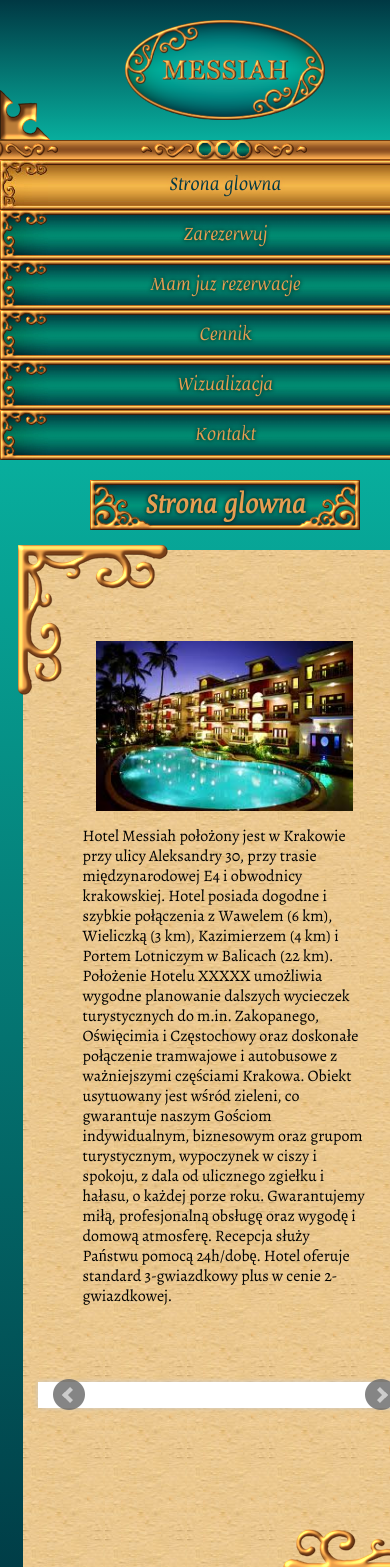
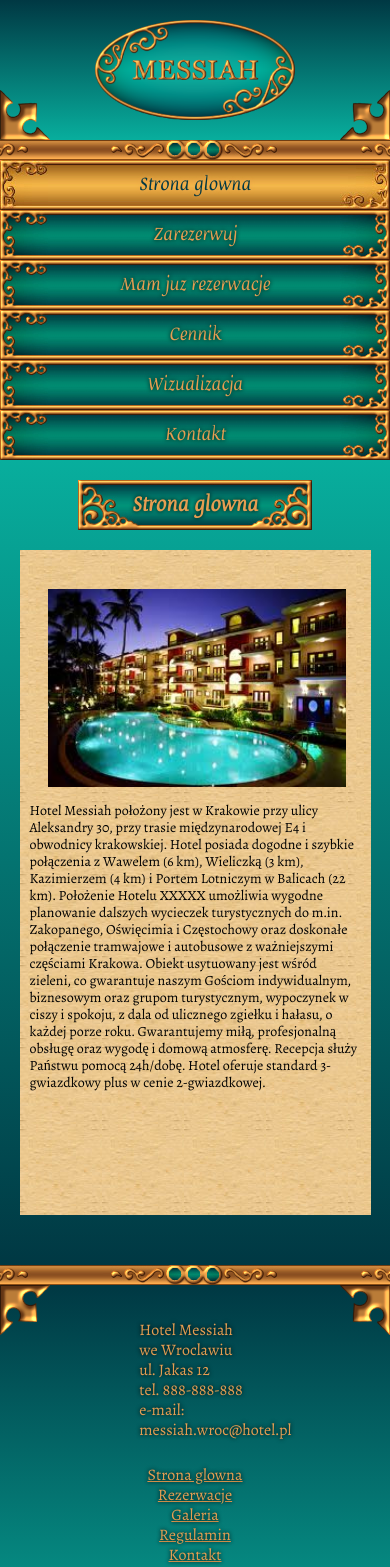
Before and after one commit to Usernamealreadynottaken/Messiah, a Django app: page / in a window 390 px wide; the page is wider, and only the part inside the window is pictured. Shown: the top 1567 px of that part. Run offline with Django 3.2, Linux system fonts and the light colour scheme; data comes from the database, SQL or seed files in the repository; data that the repository does not hold is empty; style sheets or scripts are compiled from the project's sources; some libraries are stand-ins or nearby versions.

Commit message:
Wersja mobile do 320px!!!! Pare nowych imgow podpietych pod kontrolki

```diff
--- a/Hotel/static/Hotel/js/rezerwacje.js
+++ b/Hotel/static/Hotel/js/rezerwacje.js
@@ -126,11 +126,11 @@ $(".change-calendar").click(function() {
     if ($(".calendar-from").is(':visible')) {
         $(".calendar-from").fadeOut();
         $(".calendar-to").fadeIn();
-        $("change-calendar").html("Wybierz date wyjazdu: ");
+        $(".change-calendar").html("Wybierz date przyjazdu:");
     } else {
         $(".calendar-to").fadeOut();
         $(".calendar-from").fadeIn();
-        $("change-calendar").html("Wybierz date przyjazdu: ");
+        $(".change-calendar").html("Wybierz date wyjazdu:");
     }
 });
 
--- a/Hotel/static/Hotel/main.less
+++ b/Hotel/static/Hotel/main.less
@@ -58,7 +58,7 @@ body {
     background: -ms-linear-gradient(left, #eda14a 0%,#eac78f 50%,#eac78f 50%,#eda14a 100%);
     background: linear-gradient(left, #eda14a 0%,#eac78f 50%,#eac78f 50%,#eda14a 100%);
     font-family: "alegreyaregular";
-    min-width: 450px;
+    min-width: 320px;
 }
 
 .page {
@@ -182,6 +182,15 @@ body {
         }
     }
 
+    @media (max-width: 860px) {
+        ul.outside {
+
+            ul {
+                width: 150% !important;
+            }
+        }
+    }
+
     @media (max-width: 600px) {
         ul.outside {
 
@@ -191,6 +200,7 @@ body {
             ul {
                 display: block !important;
                 position: relative !important;
+                width: 100% !important;
             }
         }
     }
@@ -433,6 +443,24 @@ body {
             }
         }
 
+        @media (max-width: 500px) {
+            form {
+                padding: 5px !important;
+
+                table input {
+                    width: 120px !important;
+                }
+
+                table .rooms {
+                    width: 144px !important;
+                }
+
+                table select {
+                    width: 35px !important;
+                }
+            }
+        }
+
         form {
             padding: 30px;
 
@@ -560,7 +588,7 @@ body {
 
                     .change-calendar {
                         display: block;
-                        background: url(img/no.png) no-repeat right;
+                        background: url(img/arrow-right.png) no-repeat right;
                         padding: 0 25px 0 0;
                     }
 
@@ -615,6 +643,12 @@ body {
 
             .submit-button {
                 display: block;
+            }
+
+            @media (max-width: 400px) {
+                .additions {
+                    padding: 0 0 30px 0 !important;
+                }
             }
 
             .additions {
@@ -1128,6 +1162,12 @@ body {
 
             }
 
+            @media (max-width: 450px) {
+                div {
+                    margin: 5px 0 !important;
+                }
+            }
+
             .nazwa{
                 float: left;
                 width: 20%;
@@ -1191,6 +1231,22 @@ body {
 #main {
     .gradient-vertical(#08ae9d, #003843);
     padding: 0 0 50px 0;
+
+    @media (max-width: 450px) {
+        .title h1 {
+            font-size: 18px !important;
+        }
+
+        .main-content {
+            &:before {
+                display: none !important;
+            }
+
+            &:after {
+                display: none !important;
+            }
+        }
+    }
 
     .title {
         padding: 20px 0;
@@ -1247,6 +1303,20 @@ body {
             }
         }
 
+        @media (max-width: 450px) {
+            .description {
+                padding: 10px !important;
+
+                p {
+                    font-size: 14px !important;
+
+                    img {
+                        width: 90% !important;
+                    }
+                }
+            }
+        }
+
         .description {
             padding: 60px;
 
@@ -1358,6 +1428,12 @@ body {
             position: absolute;
             width: 150px;
             z-index: 1;
+        }
+
+        @media (max-width: 500px) {
+            .edit-reservation {
+                padding: 30px !important;
+            }
         }
 
         .edit-reservation {
--- a/Hotel/templates/Hotel/index.html
+++ b/Hotel/templates/Hotel/index.html
@@ -20,6 +20,8 @@
             <p><img src="{% if zdjecie %}{{ zdjecie.url }}{% endif %}" alt="Hotel Messiah"/>{{ opis_hotelu }}</p>
         </div> <!-- .description -->
 
+        {% if zdjecia_hotelu %}
+
         <div class="gallery">
 
             <ul class="bxslider">
@@ -29,6 +31,8 @@
             </ul>
 
         </div> <!-- .gallery -->
+
+        {% endif %}
 
     </div> <!-- .main-content -->
 
--- a/Hotel/templates/Hotel/kontakt.html
+++ b/Hotel/templates/Hotel/kontakt.html
@@ -11,7 +11,7 @@
 
     <div class="title">
 
-        <h1>Informacje Kontaktowe</h1>
+        <h1>Kontakt</h1>
 
     </div><!-- .title -->
 
```
Also changed, not shown: Hotel/static/Hotel/jquery-ui-1.10.3.custom.css, Hotel/templates/Hotel/wiadomosci.html (line endings or trailing spaces).
